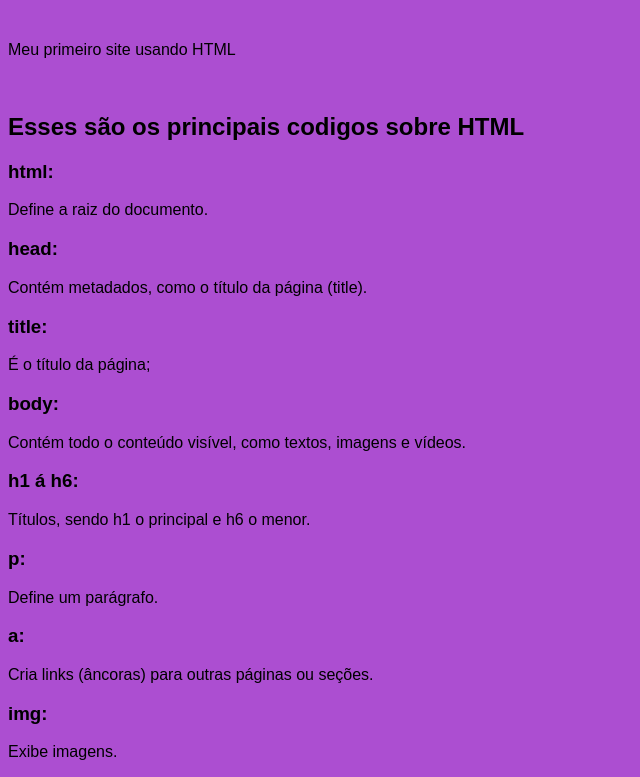
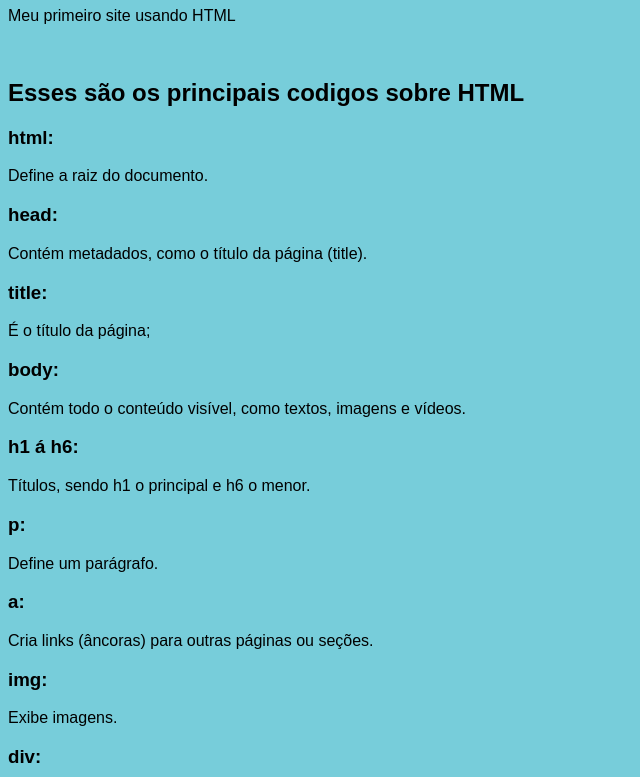
Before and after one commit to bielzinh007/Primeiro-Site, a plain HTML site: page index.html in a window 1280 px wide. Shown: the part 73-850 px from the top of the page, without its empty margins (0-640 px from the left). Drawn offline with Linux system fonts and the light colour scheme.

Commit message:
Primeira versão cod

```diff
--- a/style.css
+++ b/style.css
@@ -1,5 +1,5 @@
 body {
-    background-color: rgb(172, 78, 209);
+    background-color: rgb(119, 205, 218);
 
     font-family: Arial, Helvetica, sans-serif;
 
```
Also changed, not shown: index.html (+0 -1 lines).
